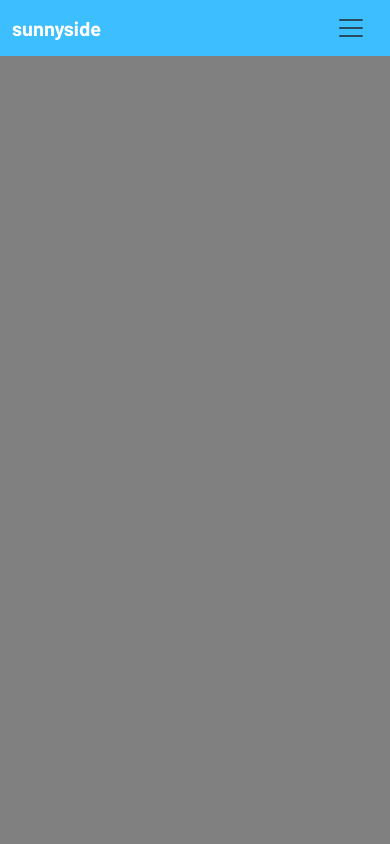
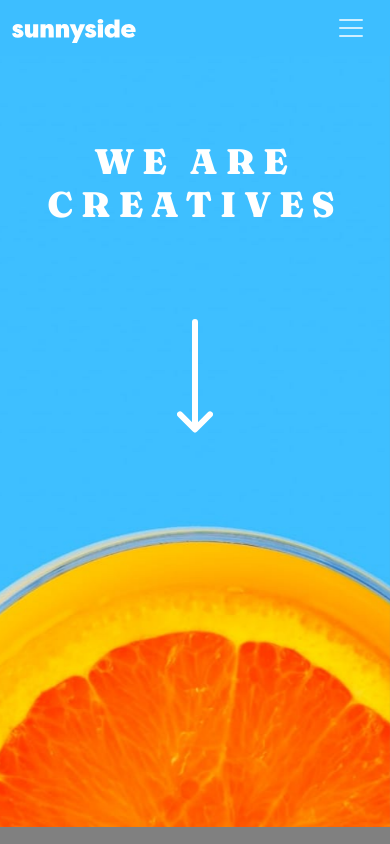
Before and after one commit to VictorNnamani651/Agency-Landing-Page, a plain HTML site: page index.html in a window 390 px wide. Drawn offline with nearby package versions, Linux system fonts and the light colour scheme.

Commit message:
built the intro section of the website

```diff
--- a/index.html
+++ b/index.html
@@ -40,7 +40,9 @@
     <!-- ------------------------------------------------------------ -->
     <nav class="navbar navbar-expand-md">
       <div class="container-fluid">
-        <a href="#" class="navbar-brand fw-bolder">sunnyside</a>
+        <a href="#" class="navbar-brand fw-bolder"
+          ><img src="images/logo.svg" alt=""
+        /></a>
         <button
           class="navbar-toggler border-0"
           type="button"
@@ -72,7 +74,16 @@
         </div>
       </div>
     </nav>
-
+    <section id="intro">
+      <div>
+        <div class="intro-section-content">
+          <h1>WE ARE CREATIVES</h1>
+          <button class="bg-transparent border-0" onclick="alert('clicked')">
+            <img src="images/icon-arrow-down.svg" alt="" />
+          </button>
+        </div>
+      </div>
+    </section>
     <script
       src="https://cdn.jsdelivr.net/npm/bootstrap@5.3.3/dist/js/bootstrap.bundle.min.js"
       integrity="sha384-YvpcrYf0tY3lHB60NNkmXc5s9fDVZLESaAA55NDzOxhy9GkcIdslK1eN7N6jIeHz"
--- a/style.css
+++ b/style.css
@@ -49,10 +49,43 @@ html {
 }
 
 /* ----------------------------------------------------------------- */
+/* (#)INTRO SECTION */
+/* ----------------------------------------------------------------- */
+
+#intro > div {
+  height: 91.3vh; /* makes the container take up the remaining height of the view port left by the navbar so that both the navbar and the intro section can be seen in a single glance without scrolling.... you can add a bright colored border to both the nav bar and the intro section to see what i'm saying */
+  background-image: url(images/desktop/image-header.jpg);
+  background-position: center;
+  background-size: cover;
+  background-attachment: fixed;
+}
+
+.intro-section-content {
+  display: flex;
+  flex-direction: column;
+  justify-content: space-around;
+  align-items: center;
+  height: 60%;
+  /* this styling was done to position the header text and arrow icon */
+}
+
+.intro-section-content h1 {
+  font-family: "Fraunces", serif;
+  font-weight: 900;
+  color: white;
+  font-size: 5rem;
+  letter-spacing: 0.5rem;
+  text-align: center;
+  font-size: clamp(2rem, 5vw + 1rem, 5rem);
+  /* this font-size was added to make the font size responsive */
+  /* the font size will be 2rem when the screen is small, 5vw + 1rem when the screen is medium and 5rem when the screen is large */
+}
+
+/* ----------------------------------------------------------------- */
 /* MOBILE VIEW STYLES */
 /* ----------------------------------------------------------------- */
 
-@media (max-width: 768px) {
+@media (max-width: 767px) {
   body {
     background-color: grey;
   }
@@ -93,4 +126,29 @@ html {
   .nav-item .nav-link {
     color: black;
   }
+
+  .navbar-toggler-icon {
+    filter: brightness(0) invert(1);
+    /* this was added to make the hamburger icon white */
+  }
+
+  .navbar-toggler:focus {
+    box-shadow: none;
+    /* this was added to remove the blue outline that appears when the hamburger icon is clicked */
+  }
+
+  /* ----------------------------------------------------------------- */
+  /* (#)INTRO SECTION */
+  /* ----------------------------------------------------------------- */
+  #intro > div {
+    background-image: url(images/mobile/image-header.jpg);
+    /* this was added to change the image of the intro section when in mobile view */
+  }
+
+  .intro-section-content {
+    height: 60%;
+    display: flex;
+    justify-content: space-evenly;
+    /* this styling in general was done to position the header text and arrow icon for mobile view */
+  }
 }
```
Also changed, not shown: images/arrow-down.svg (added).
